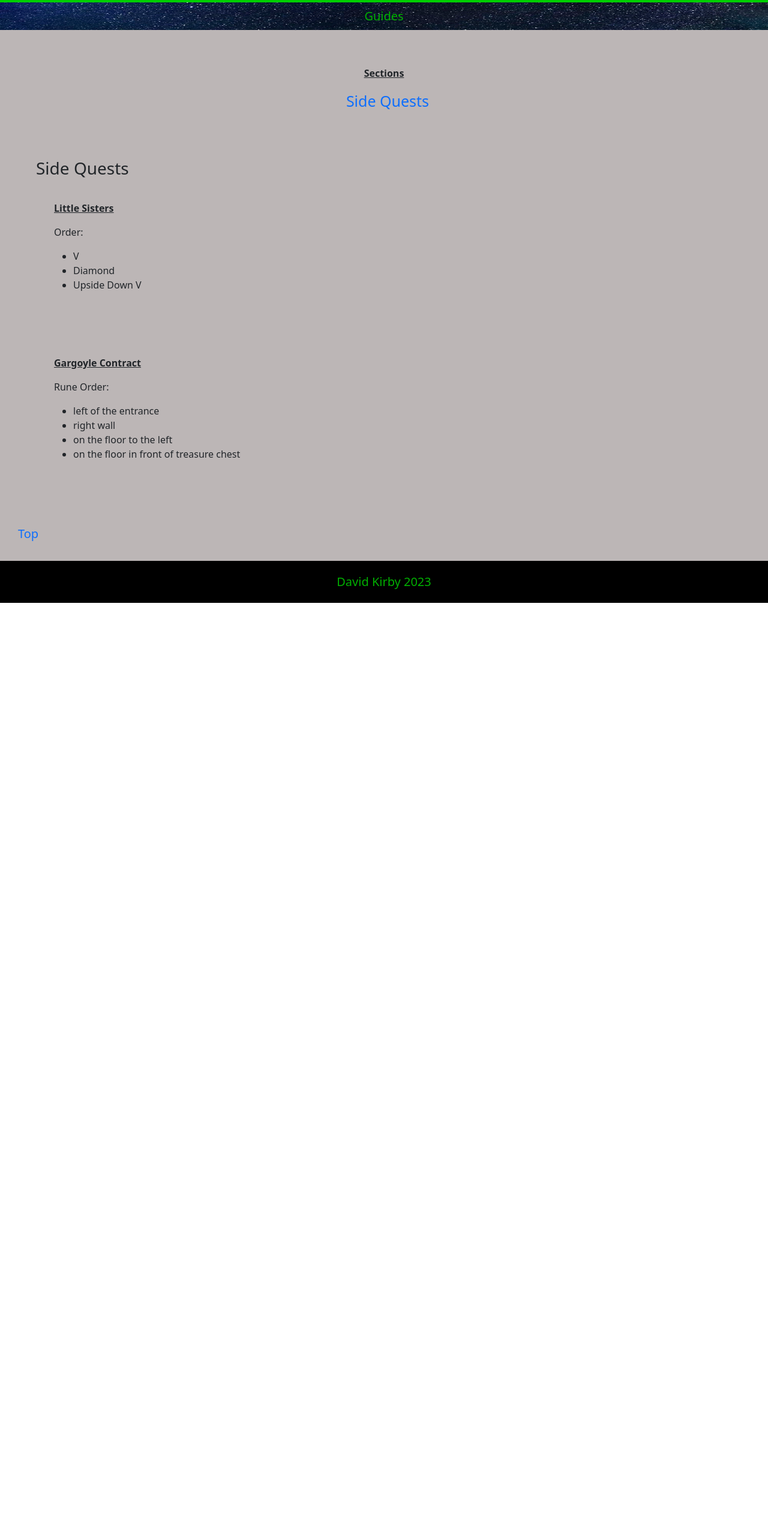
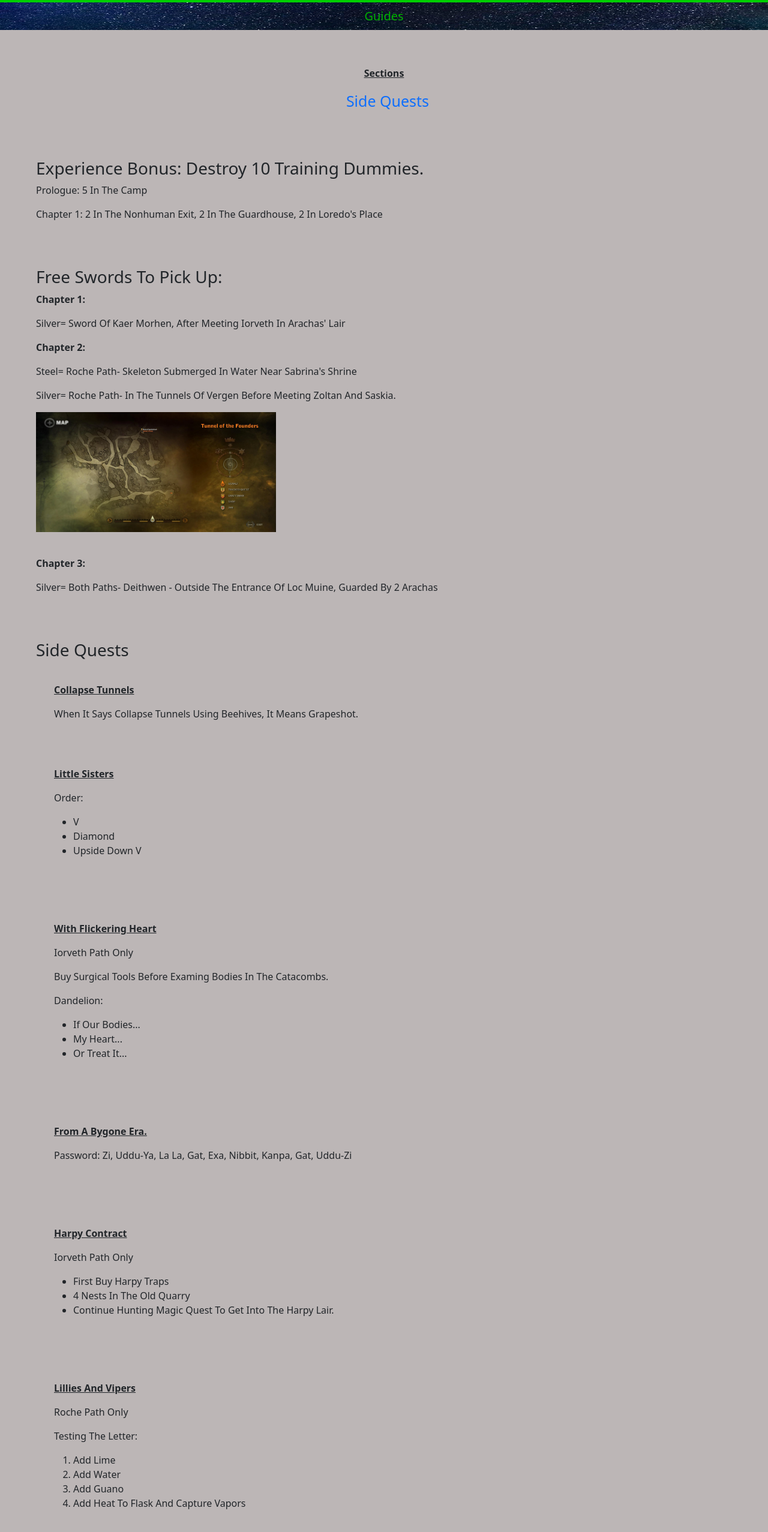
Before and after one commit to DaveKirby111/kwguides, a SvelteKit app: page /witcher2 in a window 1280 px wide. Shown: the part 228-2782 px from the top of the page at 60% size. Before the commit the page ends 1233 px from the top, so only its background shows below. Built offline with nearby package versions, Linux system fonts and the light colour scheme.

Commit message:
witcher 2 quests

```diff
--- a/src/routes/(witcher)/witcher2/+page.svelte
+++ b/src/routes/(witcher)/witcher2/+page.svelte
@@ -2,6 +2,8 @@
   import { pageTitle } from "$lib/stores.js";
   pageTitle.set("Witcher 2: Assassins of Kings");
   import Sections from "$lib/sections.svelte";
+  import Bloodsword from "$lib/images/witcher2/bloodsword.webp";
+  import Gargoyls from "$lib/images/witcher2/gargoyls.webp";
 
   const sections = [
     {
@@ -21,8 +23,31 @@
     </ul>
   </div>
 
+  <div>
+  <h3>Experience bonus: destroy 10 training dummies.</h3>
+  <p>Prologue: 5 in the camp</p>
+  <p>Chapter 1: 2 in the nonhuman exit, 2 in the guardhouse, 2 in Loredo's place</p>
+  </div>
+
+  <div>
+    <h3>Free swords to pick up:</h3>
+    <p><b>Chapter 1:</b></p>
+    <p>Silver= Sword of Kaer Morhen, after meeting Iorveth in Arachas' Lair</p>
+    <p><b>chapter 2:</b></p>
+    <p>Steel= Roche path- skeleton submerged in water near Sabrina's shrine</p>
+    <p>Silver= Roche path- in the tunnels of Vergen before meeting Zoltan and Saskia.</p>
+    <a href={Bloodsword} target="_blank"><img src={Bloodsword} alt="bloodsword" /></a>
+    <p><b>Chapter 3:</b></p>
+    <p>Silver= both paths- Deithwen - outside the entrance of Loc Muine, guarded by 2 Arachas</p>
+  </div>
+
   <div id="side">
     <h3>side quests</h3>
+
+    <div>
+      <p class="fw-bold text-decoration-underline">Collapse tunnels</p>
+      <p>when it says collapse tunnels using beehives, it means Grapeshot.</p>
+    </div>
   <div id="sideq">
     <p class="fw-bold text-decoration-underline">Little Sisters</p>
     <p>Order:</p>
@@ -34,14 +59,59 @@
   </div>
 
   <div id="sideq">
+    <p class="fw-bold text-decoration-underline">With Flickering Heart</p>
+    <p>Iorveth path only</p>
+    <p>buy surgical tools before examing bodies in the catacombs.</p>
+    <p>Dandelion:</p>
+    <ul>
+      <li>If our bodies...</li>
+      <li>My heart...</li>
+      <li>Or treat it...</li>
+    </ul>
+  </div>
+
+  <div id="sideq">
+    <p class="fw-bold text-decoration-underline">From a Bygone Era.</p>
+    <p>password: Zi, Uddu-ya, la la, Gat, Exa, Nibbit, Kanpa, Gat, Uddu-zi</p>
+  </div>
+
+  <div id="sideq">
+    <p class="fw-bold text-decoration-underline">Harpy Contract</p>
+    <p>Iorveth path only</p>
+    <ul>
+      <li>first buy Harpy traps</li>
+      <li>4 nests in the old quarry</li>
+      <li>continue Hunting Magic quest to get into the Harpy lair.</li>
+    </ul>
+  </div>
+
+  <div id="sideq">
+    <p class="fw-bold text-decoration-underline">Lillies and Vipers</p>
+    <p>Roche path only</p>
+    <p>testing the letter:</p>
+    <ol>
+      <li>add lime</li>
+      <li>add water</li>
+      <li>add guano</li>
+      <li>add heat to flask and capture vapors</li>
+    </ol>
+  </div>
+
+  <div id="sideq">
     <p class="fw-bold text-decoration-underline">Gargoyle Contract</p>
-    <p>Rune Order:</p>
-    <ul class="runes">
-      <li>left of the entrance</li>
-      <li>right wall</li>
-      <li>on the floor to the left</li>
-      <li>on the floor in front of treasure chest</li>
-    </ul>
+    <a href={Gargoyls} target="_blank"><img src={Gargoyls} alt="gargoyls" /></a>
+   <p>runes:</p>
+   <ul>
+    <li>animal- S shaped rune</li>
+    <li>time- hourglass shaped rune</li>
+    <li>art- harp shaped rune</li>
+    <li>sky- diamond shaped rune</li>
+   </ul>
+   <p>how to solve rune rooms:</p>
+   <p><i>A doe's long shadow</i></p>
+   <p><i>The moon quietly moans</i></p>
+   <p><i>It is autumn already</i></p>
+   <p>answer= animal, sky, art, time</p>
   </div>
   </div>
 
@@ -53,6 +123,19 @@
     text-transform: capitalize;
   }
 
+  p{
+    text-transform: capitalize;
+  }
+
+  li{
+    text-transform: capitalize;
+  }
+
+  img{
+    width: 400px;
+    height: 200px;
+  }
+
   #sideq{
     margin-bottom: 30px;
   }
```
Also changed, not shown: src/lib/images/witcher2/bloodsword.webp (added), src/lib/images/witcher2/gargoyls.webp (added).
